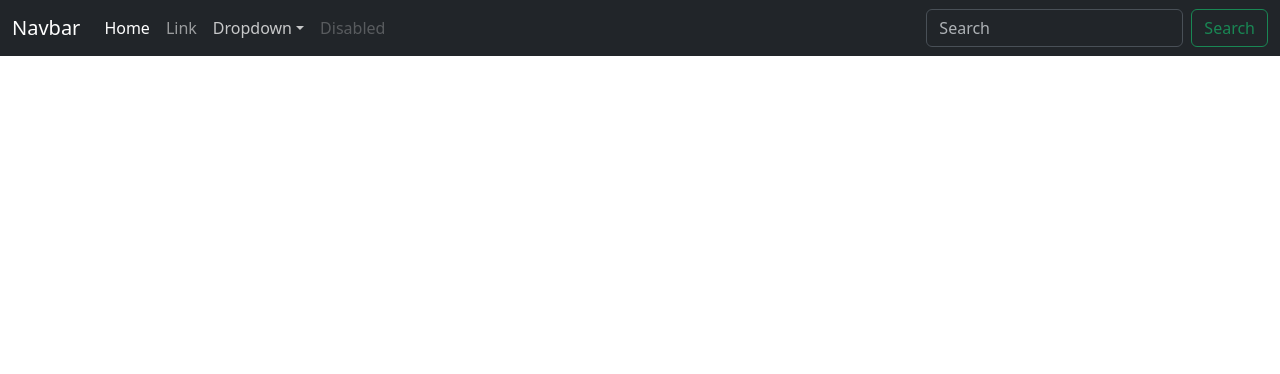
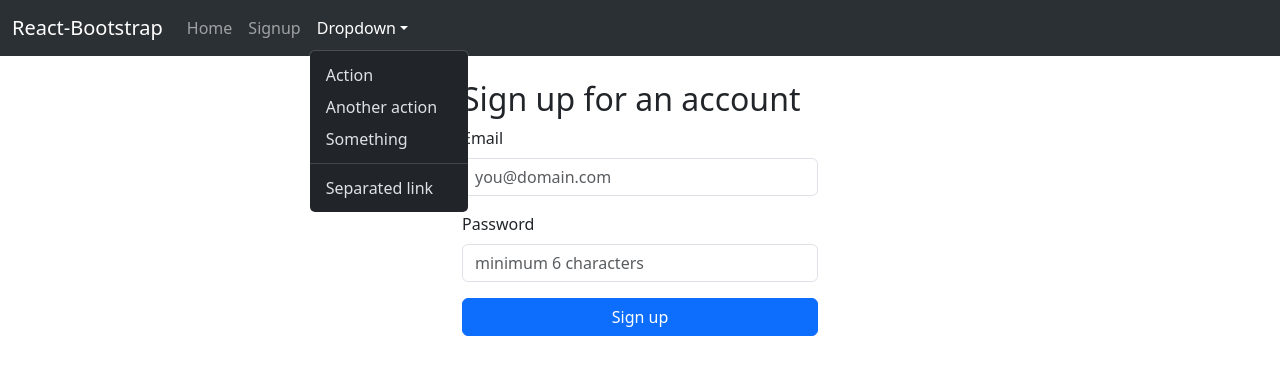
Before and after one commit to mujohannes/classproject24, a React (Vite) app in the folder app/: page /signup in a window 1280 px wide. Both pictures are taken after a click on the button "Dropdown". Shown: the top 374 px of the page. Built offline with nearby package versions, Linux system fonts and the light colour scheme; no server answers.

Commit message:
adding signup and firebase app

```diff
--- a/app/package.json
+++ b/app/package.json
@@ -11,8 +11,11 @@
   },
   "dependencies": {
     "bootstrap": "^5.3.3",
+    "firebase": "^10.13.2",
     "react": "^18.3.1",
-    "react-dom": "^18.3.1"
+    "react-bootstrap": "^2.10.4",
+    "react-dom": "^18.3.1",
+    "react-router-dom": "^6.26.2"
   },
   "devDependencies": {
     "@eslint/js": "^9.9.0",
--- a/app/src/App.jsx
+++ b/app/src/App.jsx
@@ -1,47 +1,27 @@
 import { useState } from 'react'
 import 'bootstrap/dist/css/bootstrap.css'
+import { Routes, Route, Outlet, Link } from "react-router-dom";
+
+import { Header } from './components/Header';
+import { Signup } from './pages/Signup';
+import { Home } from './pages/Home';
+import { firebaseConfig } from './config/Config';
+import { initializeApp } from "firebase/app";
+import { getAuth } from "firebase/auth"
 
 function App() {
-  const [count, setCount] = useState(0)
+
+  const FirebaseApp = initializeApp( firebaseConfig )
+  const FirebaseAuth = getAuth( FirebaseApp )
 
   return (
     <>
-      <nav className="navbar navbar-expand-lg bg-dark" data-bs-theme="dark">
-        <div className="container-fluid">
-          <a className="navbar-brand" href="#">Navbar</a>
-          <button className="navbar-toggler" type="button" data-bs-toggle="collapse" data-bs-target="#navbarSupportedContent" aria-controls="navbarSupportedContent" aria-expanded="false" aria-label="Toggle navigation">
-            <span className="navbar-toggler-icon"></span>
-          </button>
-          <div className="collapse navbar-collapse" id="navbarSupportedContent">
-            <ul className="navbar-nav me-auto mb-2 mb-lg-0">
-              <li className="nav-item">
-                <a className="nav-link active" aria-current="page" href="#">Home</a>
-              </li>
-              <li className="nav-item">
-                <a className="nav-link" href="#">Link</a>
-              </li>
-              <li className="nav-item dropdown">
-                <a className="nav-link dropdown-toggle" href="#" role="button" data-bs-toggle="dropdown" aria-expanded="false">
-                  Dropdown
-                </a>
-                <ul className="dropdown-menu">
-                  <li><a className="dropdown-item" href="#">Action</a></li>
-                  <li><a className="dropdown-item" href="#">Another action</a></li>
-                  <li><hr className="dropdown-divider"/></li>
-                  <li><a className="dropdown-item" href="#">Something else here</a></li>
-                </ul>
-              </li>
-              <li className="nav-item">
-                <a className="nav-link disabled" aria-disabled="true">Disabled</a>
-              </li>
-            </ul>
-            <form className="d-flex" role="search">
-              <input className="form-control me-2" type="search" placeholder="Search" aria-label="Search"/>
-                <button className="btn btn-outline-success" type="submit">Search</button>
-            </form>
-          </div>
-        </div>
-      </nav>
+      <Header />
+      <Routes>
+        <Route path="/" element={ <Home/> } />
+        <Route path="/signup" element={ <Signup/> } />
+      </Routes>
+
     </>
   )
 }
--- /dev/null
+++ b/app/src/components/Header.jsx
@@ -0,0 +1,32 @@
+import Container from 'react-bootstrap/Container';
+import Nav from 'react-bootstrap/Nav';
+import Navbar from 'react-bootstrap/Navbar';
+import NavDropdown from 'react-bootstrap/NavDropdown';
+
+export function Header(props) {
+    return (
+        <Navbar expand="lg" className="bg-body-tertiary" bg="dark" data-bs-theme="dark">
+            <Container fluid>
+                <Navbar.Brand href="#home">React-Bootstrap</Navbar.Brand>
+                <Navbar.Toggle aria-controls="basic-navbar-nav" />
+                <Navbar.Collapse id="basic-navbar-nav">
+                    <Nav className="me-auto">
+                        <Nav.Link href="/">Home</Nav.Link>
+                        <Nav.Link href="/signup">Signup</Nav.Link>
+                        <NavDropdown title="Dropdown" id="basic-nav-dropdown">
+                            <NavDropdown.Item href="#action/3.1">Action</NavDropdown.Item>
+                            <NavDropdown.Item href="#action/3.2">
+                                Another action
+                            </NavDropdown.Item>
+                            <NavDropdown.Item href="#action/3.3">Something</NavDropdown.Item>
+                            <NavDropdown.Divider />
+                            <NavDropdown.Item href="#action/3.4">
+                                Separated link
+                            </NavDropdown.Item>
+                        </NavDropdown>
+                    </Nav>
+                </Navbar.Collapse>
+            </Container>
+        </Navbar>
+    )
+}
--- a/app/src/main.jsx
+++ b/app/src/main.jsx
@@ -1,10 +1,13 @@
 import { StrictMode } from 'react'
 import { createRoot } from 'react-dom/client'
 import App from './App.jsx'
+import {BrowserRouter,RouterProvider} from "react-router-dom";
 // import './index.css'
 
 createRoot(document.getElementById('root')).render(
   <StrictMode>
-    <App />
-  </StrictMode>,
+    <BrowserRouter>
+      <App />
+    </BrowserRouter>
+  </StrictMode>
 )
--- /dev/null
+++ b/app/src/pages/Home.jsx
@@ -0,0 +1,5 @@
+export function Home ( props ) {
+    return (
+        <h1>Home</h1>
+    )
+}
--- /dev/null
+++ b/app/src/pages/Signup.jsx
@@ -0,0 +1,32 @@
+import Button from 'react-bootstrap/Button';
+import Form from 'react-bootstrap/Form';
+import Container from 'react-bootstrap/Container'
+import Row from 'react-bootstrap/Row'
+import Col from 'react-bootstrap/Col'
+
+export function Signup ( props ) {
+    return (
+        <>
+            <Container>
+                <Row>
+                    <Col md={{ span: 4, offset: 4 }}>
+                        <Form className="mt-4">
+                            <h2>Sign up for an account</h2>
+                            <Form.Group>
+                                <Form.Label>Email</Form.Label>
+                                <Form.Control type="email" placeholder="you@domain.com"/>
+                            </Form.Group>
+                            <Form.Group>
+                                <Form.Label className="mt-3">Password</Form.Label>
+                                <Form.Control type="password" placeholder="minimum 6 characters" />
+                            </Form.Group>
+                            <Button type="submit" variant="primary" className="my-3 mx-auto d-block w-100">
+                                Sign up
+                            </Button>
+                        </Form>
+                    </Col>
+                </Row>
+            </Container>
+        </>
+    )
+}
```
Also changed, not shown: 1 other file (tests, documents, lock files or other folders).
